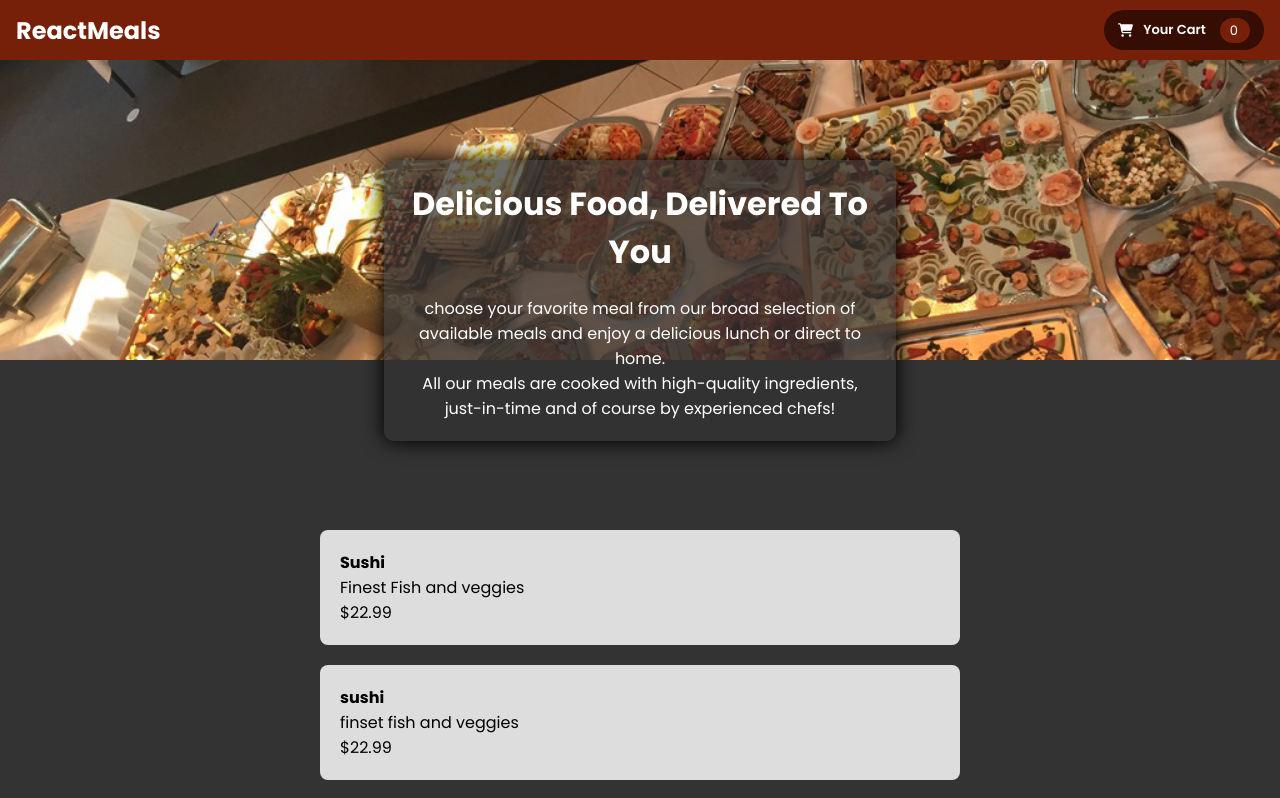
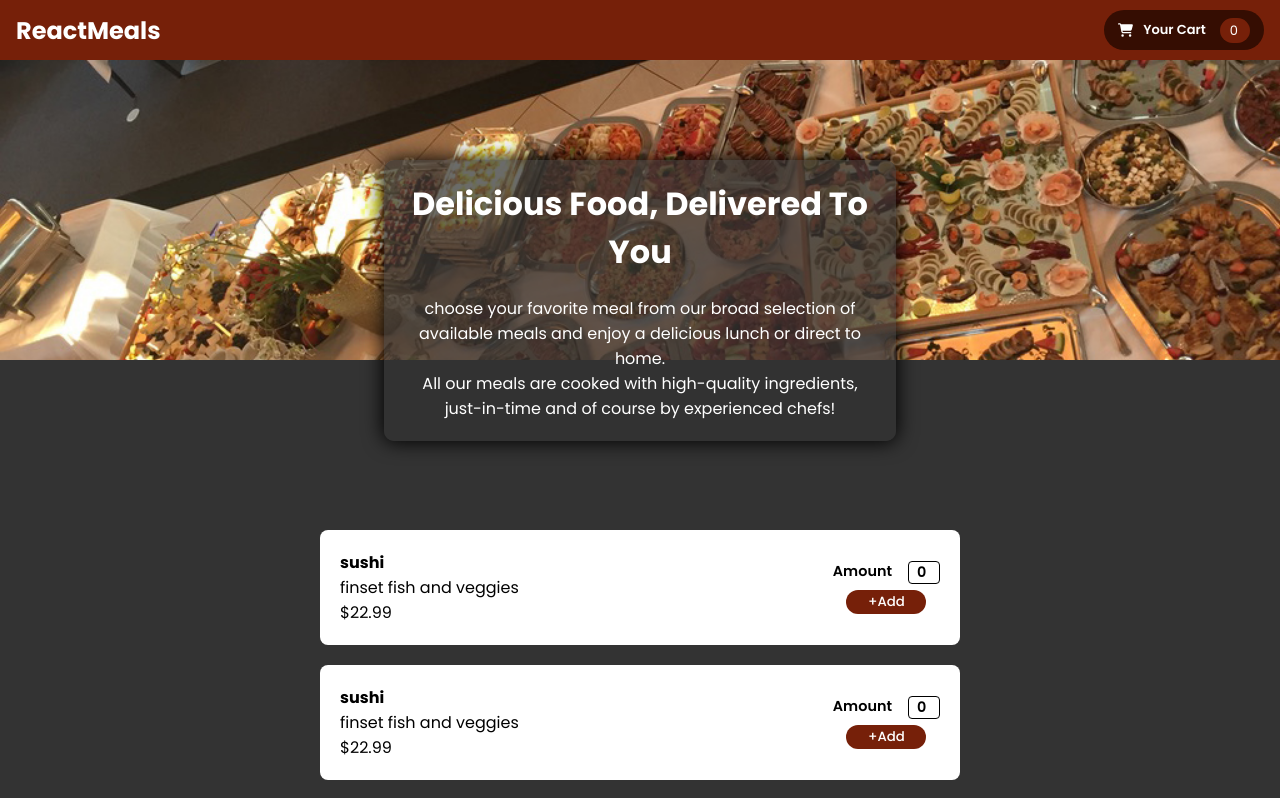
Before and after one commit to uday634/restorent-app-sharpener, a React (Create React App) app: page / in a window 1280 px wide. Shown: the top 798 px of the page. Built offline with nearby package versions, Linux system fonts and the light colour scheme.

Commit message:
added add button to the items

```diff
--- a/src/App.js
+++ b/src/App.js
@@ -5,10 +5,10 @@
 
 function App() {
   let mealsArr = [
-    { item: "sushi", discription: "finset fish and veggies", price: 22.99 },
-    { item: "sushi", discription: "finset fish and veggies", price: 22.99 },
-    { item: "sushi", discription: "finset fish and veggies", price: 22.99 },
-    { item: "sushi", discription: "finset fish and veggies", price: 22.99 },
+    { item: "sushi", discription: "finset fish and veggies", price: 22.99, id:Math.floor(Math.random()*1000) },
+    { item: "sushi", discription: "finset fish and veggies", price: 22.99, id:Math.floor(Math.random()*1000) },
+    { item: "sushi", discription: "finset fish and veggies", price: 22.99, id:Math.floor(Math.random()*1000) },
+    { item: "sushi", discription: "finset fish and veggies", price: 22.99, id:Math.floor(Math.random()*1000) },
   ];
   return (
     <div id="root">
--- a/src/components/Meals/Meals.css
+++ b/src/components/Meals/Meals.css
@@ -3,17 +3,16 @@
     display: flex;
     justify-content: center;
     align-items: center;
-    flex-wrap: wrap;
-
+    flex-direction: column;
 }
 
 .food-item {
-    background-color :  #ddd;
+    background-color :  #ffffff;
     border-radius: 8px;
     padding: 20px;
     margin: 10px;
     display: flex;
-    flex-direction: column;
+    justify-content: space-between;
     width: 40rem;
 }
 
@@ -27,3 +26,38 @@
         width: 80%;
     }
 }
+
+.item-add-container{
+    display: flex;
+    flex-direction: column;
+    justify-content: center;
+    align-items: center;
+}
+
+.item-count-title{
+    font-weight: 600;
+    font-size:0.9rem;
+    display: flex;
+}
+.item-count{
+    border: 1px solid black;
+    display:block;
+    width: 2rem;
+    padding-left: 0.5rem;
+    margin-left: 1rem;
+    border-radius: 4px;
+}
+.item-add-btn{
+    width: 5rem;
+    margin-top: 0.4rem;
+    background-color:  #762009;
+    color: white;
+    border: none;
+    font-weight: 500;
+    height: 1.5rem;
+    display: flex;
+    align-items: center;
+    justify-content: center;
+    border-radius: 50px;
+
+}
--- a/src/components/Meals/Meals.js
+++ b/src/components/Meals/Meals.js
@@ -5,17 +5,18 @@
   return (
     <Fragment>
       <div className="food-container">
-        <div className="food-item">
-          <h4>Sushi</h4>
-          <p>Finest Fish and veggies</p>
-          <p>$22.99</p>
-        </div>
         {props.foodItems.map((item) => {
           return (
-            <div className="food-item">
-              <h4>{item.item}</h4>
-              <p>{item.discription}</p>
-              <p>${item.price}</p>
+            <div className="food-item" key={item.id} id={item.id}>
+              <div>
+                <h4>{item.item}</h4>
+                <p>{item.discription}</p>
+                <p>${item.price}</p>
+              </div>
+              <div className="item-add-container">
+                <p className="item-count-title">Amount <span className="item-count">0</span></p>
+                <button className="item-add-btn">+Add</button>
+              </div>
             </div>
           );
         })}
```
